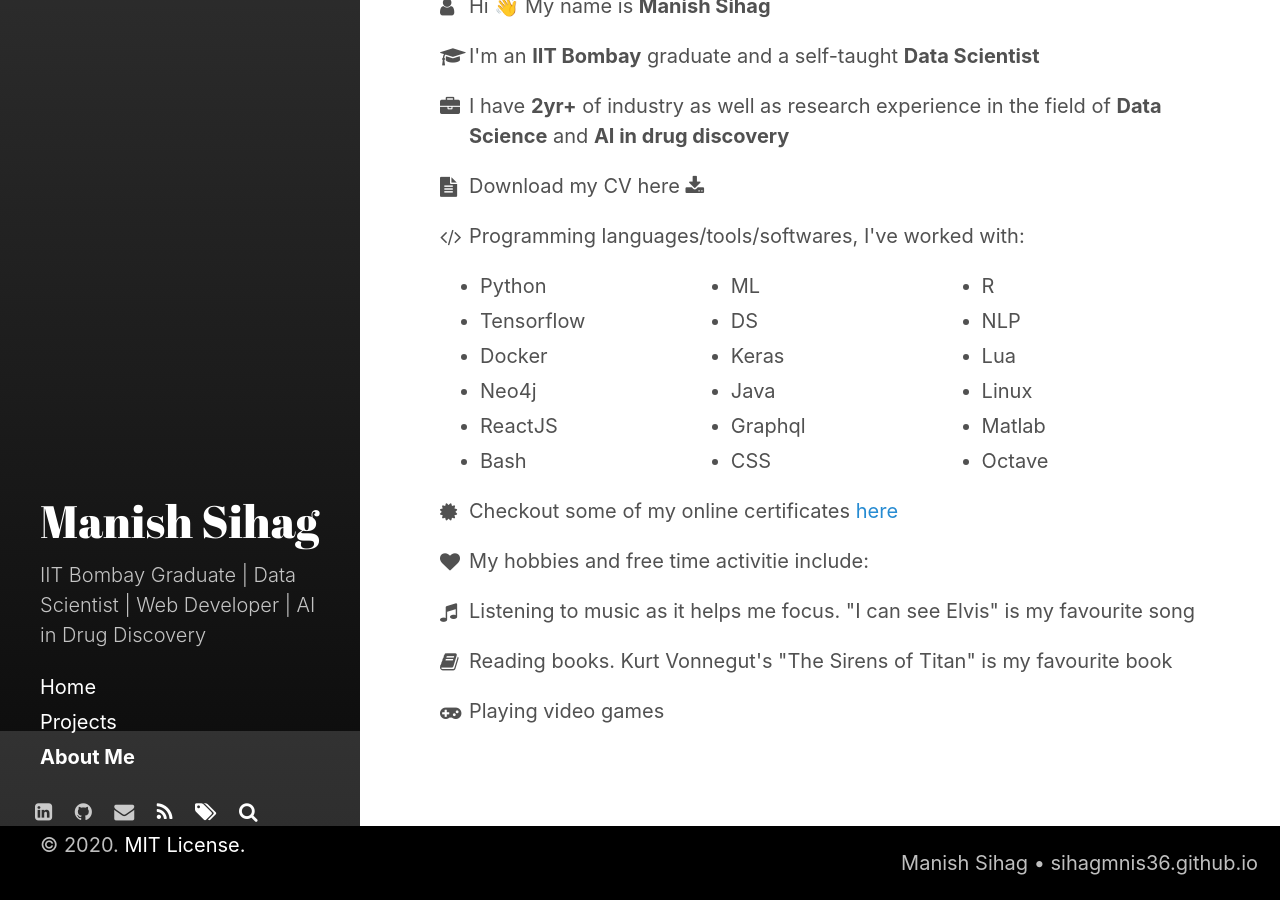
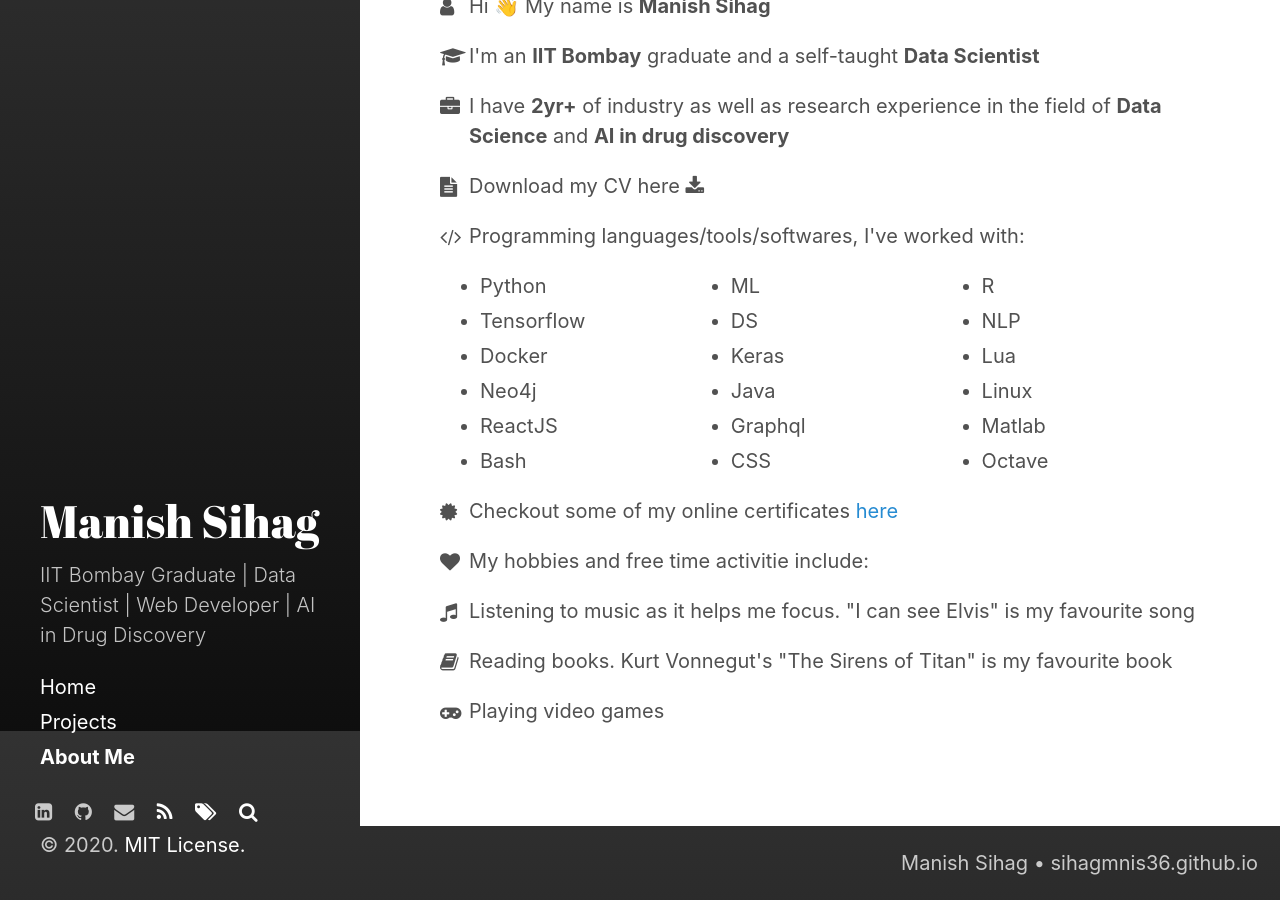
Before and after one commit to kmnis/kmnis.github.io, a Jekyll site: the page built from about-me.md, in a window 1280 px wide and 900 px high, scrolled down 169 px. Built offline with Jekyll 4.4.1, drawn with Linux system fonts in a browser that asks for light colours; nearby versions of some CDN libraries.

Commit message:
Fixed footer background color

```diff
--- a/_layouts/default.html
+++ b/_layouts/default.html
@@ -10,7 +10,7 @@
     <main class="container">
       {{ content }}
     </main>
-  <div style="background-color: #000; z-index: -1000;
+  <div style="z-index: -1000;
       color: rgba(255, 255, 255, 0.75);">
     {% include custom-foot.html %}
   </div>
```
